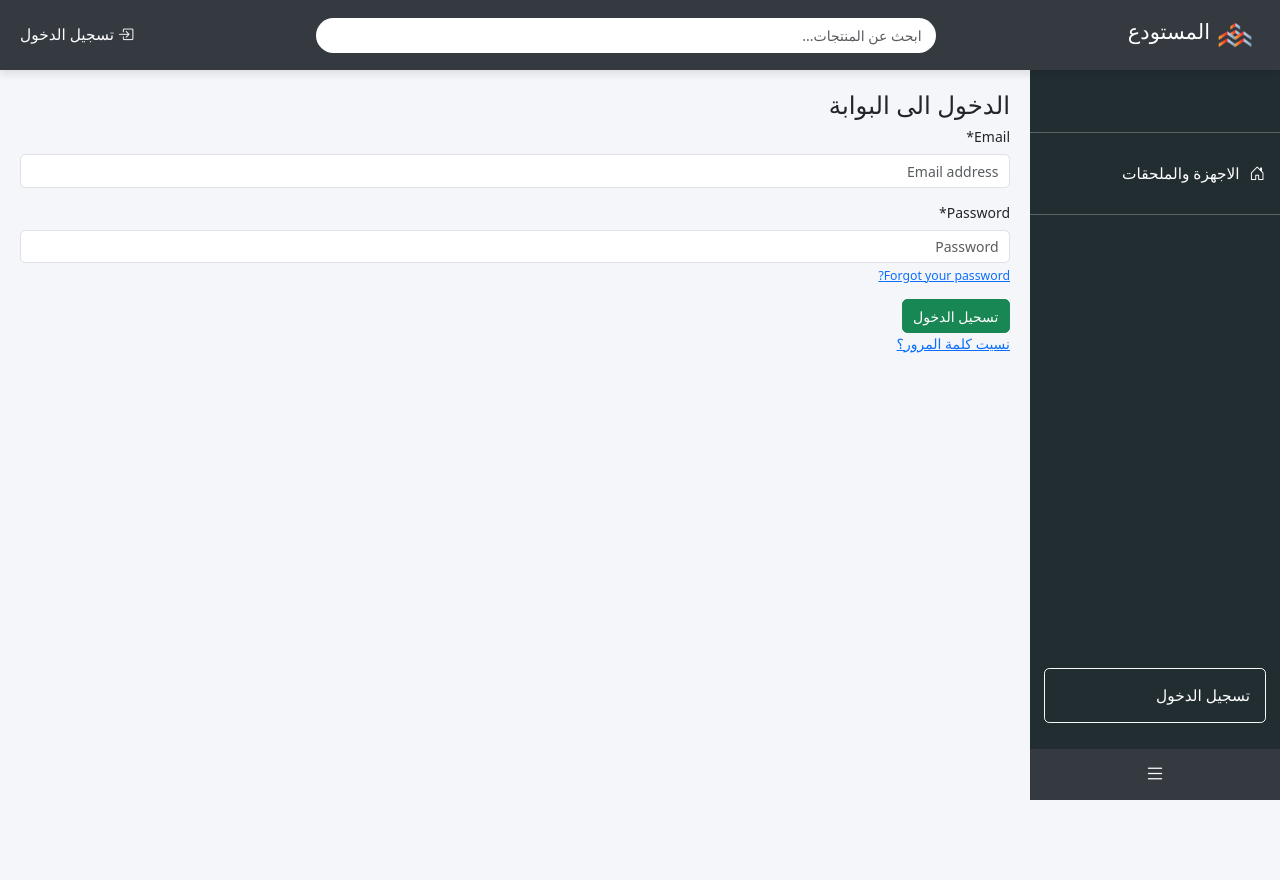
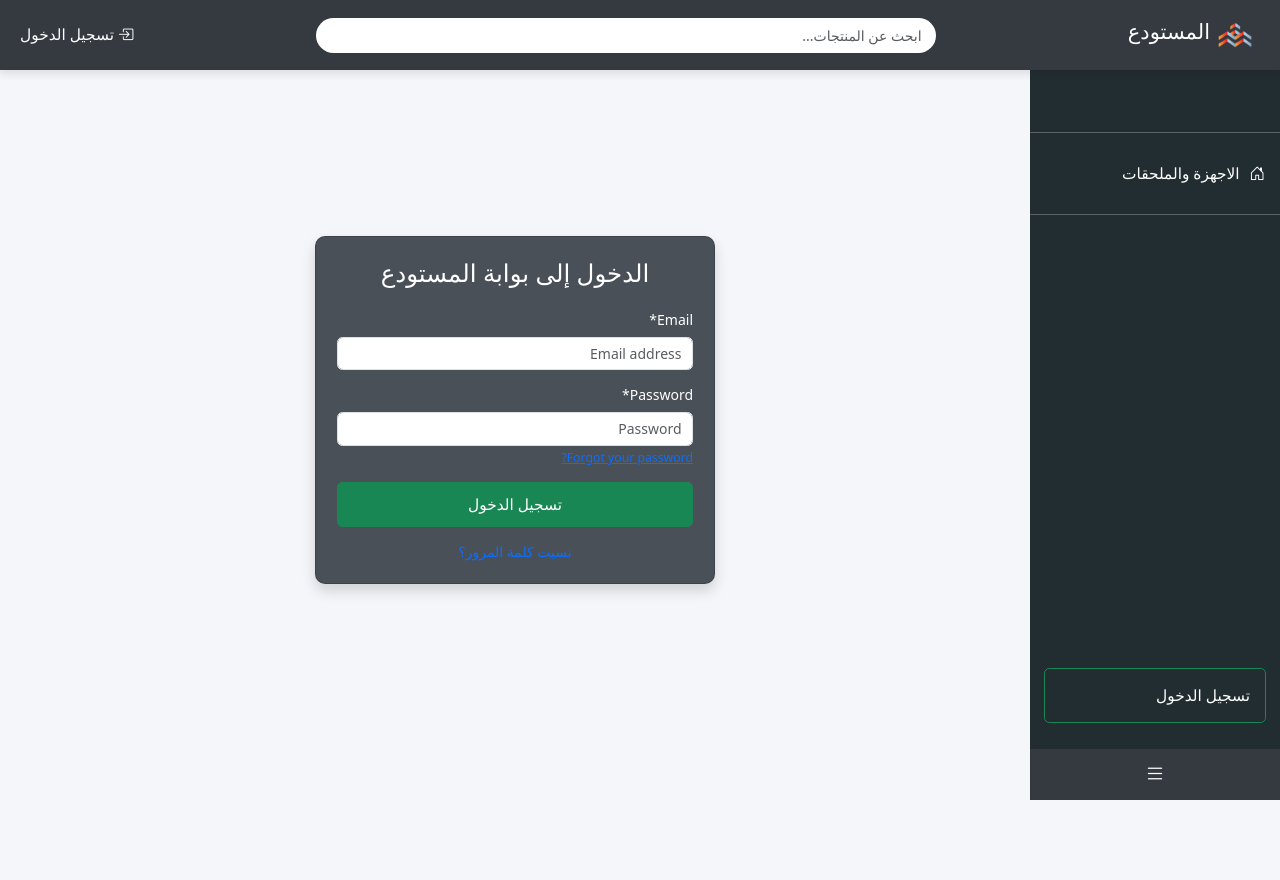
Before and after one commit to salleem2013/warehouse_system, a Django app: page /accounts/login/ in a window 1280 px wide. Run offline with Django 5.2, Linux system fonts and the light colour scheme; some libraries are stand-ins or nearby versions.

Commit message:
visual improvements

```diff
--- a/static/css/base.css
+++ b/static/css/base.css
@@ -391,3 +391,23 @@ body {
 .dropdown-menu a:hover {
   background-color: #6c757d;
 }
+
+/* Custom styles for the login form */
+
+.card {
+  border-radius: 10px;
+  background-color: #495057;
+  color: #FFFFFF;
+  padding: 20px;
+}
+
+.btn-success {
+  font-size: 1.1rem;
+  padding: 10px;
+}
+
+a.text-decoration-none:hover {
+  color: #ffffff;
+  /* Match the button color */
+  text-decoration: underline;
+}
--- a/templates/_base.html
+++ b/templates/_base.html
@@ -126,7 +126,7 @@
       </a></li>
     </ul>
     {% else %}
-    <a style="margin-bottom: 5em;" href="{% url 'account_login' %}" class="btn btn-outline-light mt-auto mx-3">{% trans 'تسجيل الدخول' %}</a>
+    <a style="margin-bottom: 5em;" href="{% url 'account_login' %}" class="btn btn-outline-success mt-auto mx-3">{% trans 'تسجيل الدخول' %}</a>
     {% endif %}
 
     <!-- Sidebar Toggle Button at the Bottom -->
--- a/templates/account/login.html
+++ b/templates/account/login.html
@@ -1,14 +1,20 @@
 {% extends '_base.html' %}
 {% load crispy_forms_tags %}
 
-{% block title %}تسحيل الدخول{% endblock %}
+{% block title %}تسجيل الدخول{% endblock %}
 
 {% block content %}
-<h3>الدخول الى البوابة</h3>
-<form method="post">
-  {% csrf_token %}
-  {{ form|crispy }}
-  <button class="btn btn-success" type="submit">تسحيل الدخول</button>
-</form>
-<a href="{% url 'account_reset_password' %}">نسيت كلمة المرور؟</a>
+<div class="container d-flex justify-content-center align-items-center" style="min-height: 80vh;">
+  <div class="card shadow p-4" style="width: 400px;">
+    <h3 class="text-center mb-4">الدخول إلى بوابة المستودع</h3>
+    <form method="post">
+      {% csrf_token %}
+      {{ form|crispy }}
+      <button class="btn btn-success w-100" type="submit">تسجيل الدخول</button>
+    </form>
+    <div class="text-center mt-3">
+      <a href="{% url 'account_reset_password' %}" class="text-decoration-none">نسيت كلمة المرور؟</a>
+    </div>
+  </div>
+</div>
 {% endblock content %}
```
Also changed, not shown: db.sqlite3.
